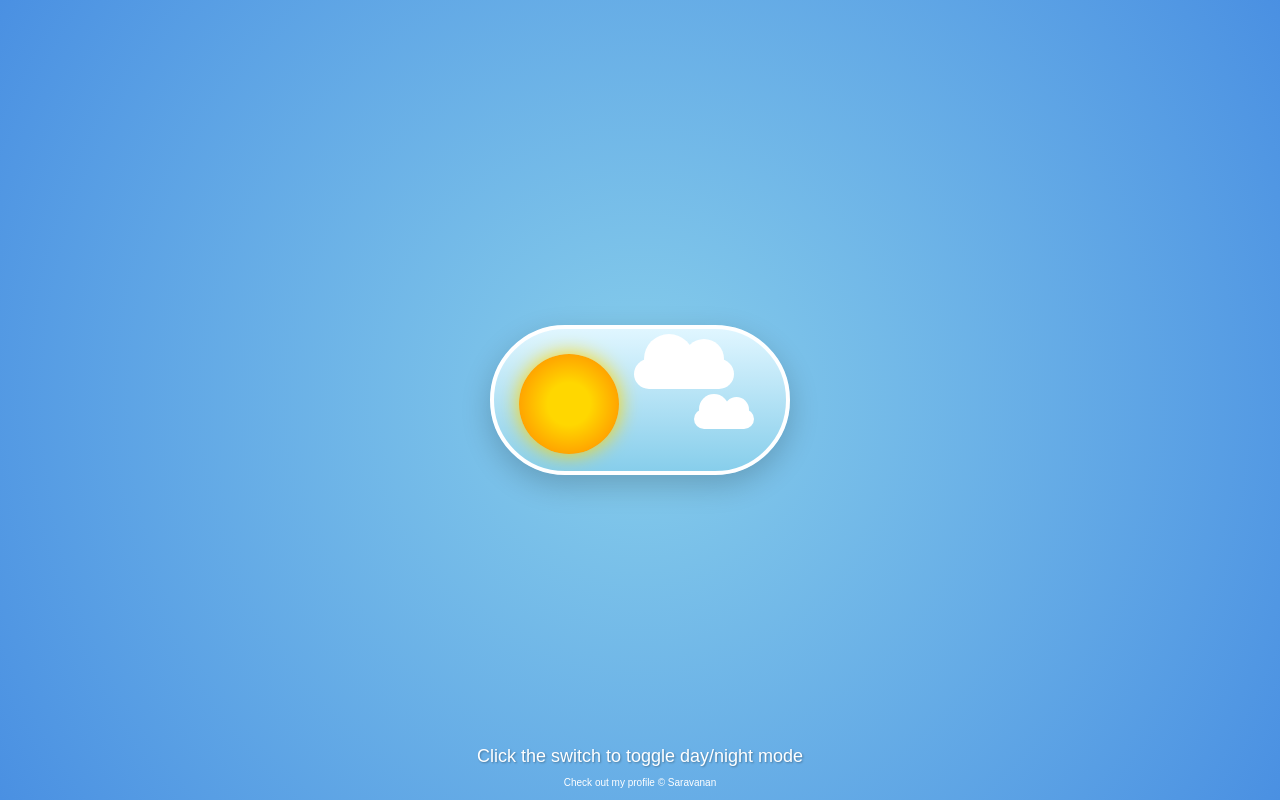
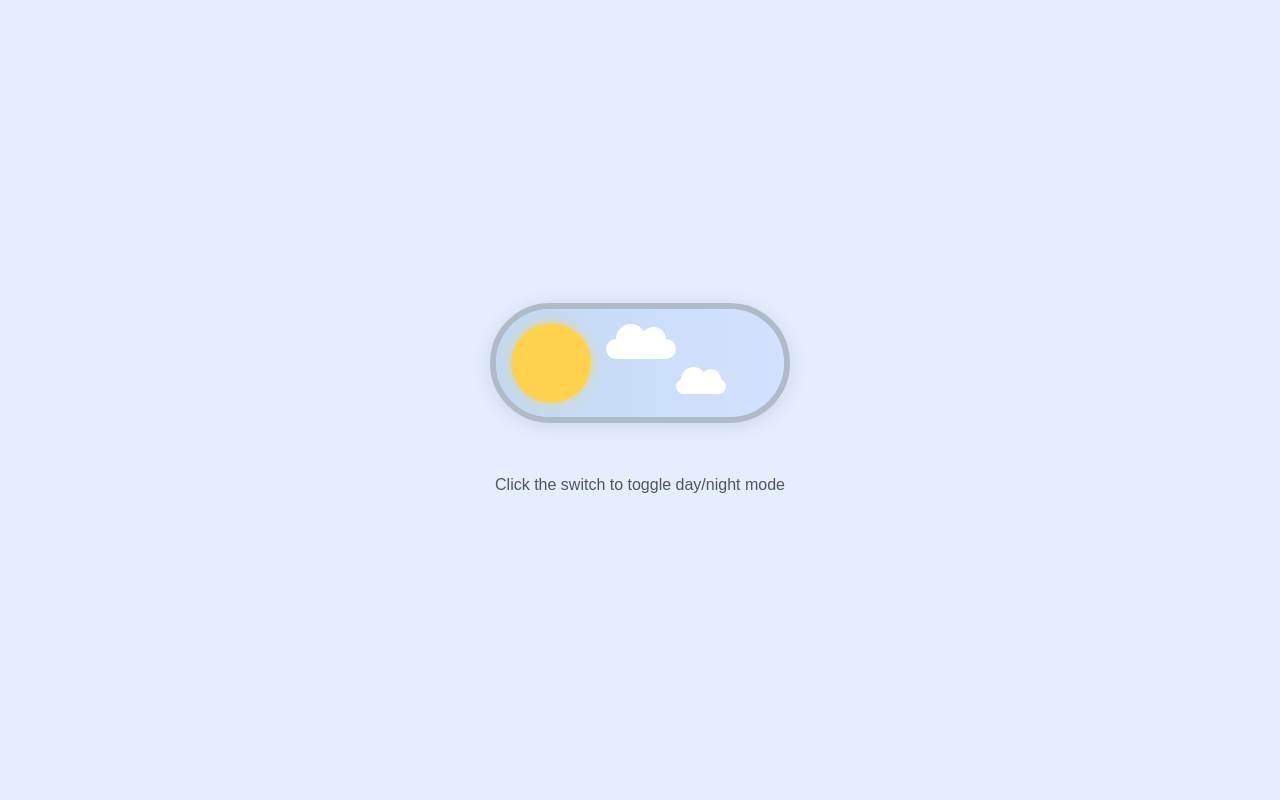
Before and after one commit to SANNNNN-123/minihackathon, a Next.js app: page / in a window 1280 px wide. Built offline with nearby package versions, Linux system fonts and the light colour scheme.

Commit message:
switch design

```diff
--- a/src/app/globals.css
+++ b/src/app/globals.css
@@ -19,6 +19,7 @@ html {
   height: 100%;
   font-family: Arial, sans-serif;
   overflow: hidden;
+  background-color: #e5eeff;
 }
 
 body {
@@ -26,8 +27,11 @@ body {
   flex-direction: column;
   justify-content: center;
   align-items: center;
-  background: radial-gradient(circle at center, #87ceeb, #4a90e2);
-  transition: background 0.5s ease;
+  transition: background-color 0.5s ease;
+}
+
+body.night {
+  background-color: #2c3149;
 }
 
 body::after {
@@ -53,19 +57,20 @@ body.night::after {
   flex-direction: column;
   justify-content: center;
   align-items: center;
+  gap: 30px;
 }
 
 .switch {
   position: relative;
   width: 300px;
-  height: 150px;
-  background: linear-gradient(0deg, #87ceeb 0%, #e0f6ff 100%);
-  border-radius: 75px;
+  height: 120px;
+  border-radius: 60px;
   cursor: pointer;
-  transition: all 1s cubic-bezier(0.68, -0.55, 0.27, 1.55);
-  box-shadow: 0 10px 30px rgba(0, 0, 0, 0.2);
+  transition: all 0.4s ease;
+  box-shadow: 0 3px 20px rgba(0, 0, 0, 0.1);
   overflow: hidden;
-  border: 4px solid #ffffff;
+  background-color: #d3e1ff;
+  border: 6px solid #afbcc7;
 }
 
 .switch input {
@@ -80,38 +85,64 @@ body.night::after {
   left: 0;
   right: 0;
   bottom: 0;
-  transition: 1s;
-}
-
-.sun,
-.moon {
-  position: absolute;
-  width: 100px;
-  height: 100px;
-  border-radius: 50%;
-  top: 25px;
-  transition: 1s;
+  transition: 0.4s;
+  border-radius: 60px;
+  background: linear-gradient(to right, #c1daf3, #d3e1ff);
+  overflow: hidden;
 }
 
 .sun {
-  background: radial-gradient(circle, #ffd700 30%, #ffa500 70%);
-  left: 25px;
-  box-shadow: 0 0 20px #ffd700;
-  transform: scale(1);
+  position: absolute;
+  width: 80px;
+  height: 80px;
+  border-radius: 50%;
+  top: 14px;
+  left: 15px;
+  background: #ffd24d;
+  box-shadow: 0 0 15px rgba(255, 210, 77, 0.5);
+  transition: 0.4s;
 }
 
 .moon {
-  background: radial-gradient(circle, #f4f4f4 30%, #e0e0e0 70%);
-  right: -120px;
-  box-shadow: 0 0 20px #f4f4f4;
-  transform: scale(0);
+  position: absolute;
+  width: 80px;
+  height: 80px;
+  border-radius: 50%;
+  top: 14px;
+  right: 15px;
+  background: #eef2f7;
+  box-shadow: 0 0 10px rgba(255, 255, 255, 0.3);
+  transition: 0.4s;
+  transform: translateX(300px);
+}
+
+.moon::before {
+  content: "";
+  position: absolute;
+  width: 16px;
+  height: 16px;
+  background: #c4c9d1;
+  border-radius: 50%;
+  top: 18px;
+  left: 25px;
+}
+
+.moon::after {
+  content: "";
+  position: absolute;
+  width: 22px;
+  height: 22px;
+  background: #d1d6de;
+  border-radius: 50%;
+  top: 40px;
+  left: 45px;
 }
 
 .cloud {
+  position: absolute;
   background-color: white;
-  border-radius: 50px;
-  position: absolute;
-  transition: 1s;
+  border-radius: 20px;
+  transition: 0.4s;
 }
 
 .cloud::before,
@@ -123,161 +154,137 @@ body.night::after {
 }
 
 .cloud1 {
-  width: 100px;
-  height: 30px;
+  width: 70px;
+  height: 20px;
   top: 30px;
-  left: 140px;
+  left: 110px;
 }
 
 .cloud1::before {
-  width: 50px;
-  height: 50px;
-  top: -25px;
+  width: 30px;
+  height: 30px;
+  top: -15px;
   left: 10px;
 }
 
 .cloud1::after {
-  width: 40px;
-  height: 40px;
-  top: -20px;
+  width: 25px;
+  height: 25px;
+  top: -12px;
   right: 10px;
 }
 
 .cloud2 {
-  width: 60px;
-  height: 20px;
-  top: 80px;
-  left: 200px;
+  width: 50px;
+  height: 15px;
+  top: 70px;
+  left: 180px;
 }
 
 .cloud2::before {
-  width: 30px;
-  height: 30px;
-  top: -15px;
+  width: 25px;
+  height: 25px;
+  top: -12px;
   left: 5px;
 }
 
 .cloud2::after {
-  width: 25px;
-  height: 25px;
-  top: -12px;
+  width: 20px;
+  height: 20px;
+  top: -10px;
   right: 5px;
 }
 
 .star {
   position: absolute;
   background-color: white;
-  clip-path: polygon(
-    50% 0%,
-    61% 35%,
-    98% 35%,
-    68% 57%,
-    79% 91%,
-    50% 70%,
-    21% 91%,
-    32% 57%,
-    2% 35%,
-    39% 35%
-  );
+  width: 3px;
+  height: 3px;
+  border-radius: 50%;
   opacity: 0;
-  transition: 1s;
+  transition: 0.4s;
 }
 
 .star1 {
-  width: 20px;
-  height: 20px;
   top: 30px;
-  left: 40px;
-}
-.star2 {
-  width: 15px;
-  height: 15px;
-  top: 60px;
-  left: 80px;
-}
-.star3 {
-  width: 10px;
-  height: 10px;
-  top: 100px;
   left: 60px;
 }
+
+.star2 {
+  top: 50px;
+  left: 100px;
+}
+
+.star3 {
+  top: 20px;
+  left: 150px;
+}
+
 .star4 {
-  width: 12px;
-  height: 12px;
+  top: 80px;
+  left: 190px;
+}
+
+.star5 {
   top: 40px;
-  left: 120px;
-}
-.star5 {
-  width: 8px;
-  height: 8px;
-  top: 80px;
-  left: 140px;
+  left: 220px;
 }
 
 input:checked + .slider {
-  background: linear-gradient(0deg, #1a1a2e 0%, #16213e 100%);
+  background: linear-gradient(to right, #1a1e31, #252c46);
 }
 
 input:checked + .slider .sun {
-  left: -120px;
-  transform: scale(0);
+  transform: translateX(-300px);
 }
 
 input:checked + .slider .moon {
-  right: 25px;
-  transform: scale(1);
+  transform: translateX(0);
 }
 
 input:checked + .slider .cloud {
-  transform: translateX(300px) scale(0);
+  opacity: 0;
+  transform: translateY(-100px);
 }
 
 input:checked + .slider .star {
   opacity: 1;
-  transform: scale(1.5);
 }
 
-@keyframes twinkle {
-  0%,
-  100% {
-    opacity: 1;
-  }
-  50% {
-    opacity: 0.5;
-  }
+.star1 {
+  width: 5px;
+  height: 5px;
 }
 
-input:checked + .slider .star {
-  animation: twinkle 2s infinite;
+.star2 {
+  width: 3px;
+  height: 3px;
 }
 
-input:checked + .slider .star1 {
-  animation-delay: 0s;
+.star3 {
+  width: 4px;
+  height: 4px;
 }
-input:checked + .slider .star2 {
-  animation-delay: 0.4s;
+
+.star4 {
+  width: 2px;
+  height: 2px;
 }
-input:checked + .slider .star3 {
-  animation-delay: 0.8s;
-}
-input:checked + .slider .star4 {
-  animation-delay: 1.2s;
-}
-input:checked + .slider .star5 {
-  animation-delay: 1.6s;
+
+.star5 {
+  width: 3px;
+  height: 3px;
 }
 
 .label {
-  position: fixed;
-  bottom: 30px;
-  font-size: 18px;
-  color: #ffffff;
-  text-shadow: 1px 1px 2px rgba(0, 0, 0, 0.3);
-  transition: color 1s ease;
+  font-size: 16px;
+  color: #555;
+  margin-top: 20px;
+  text-align: center;
 }
 
 body.night .label {
-  color: #e0e0e0;
+  color: #eee;
 }
 
 .copyright {
--- a/src/app/page.tsx
+++ b/src/app/page.tsx
@@ -19,7 +19,6 @@ export default function Home() {
   }, []);
 
   return (
-    <>
     <div className="container">
       <label className="switch">
         <input type="checkbox" id="toggleSwitch" />
@@ -35,11 +34,7 @@ export default function Home() {
           <div className="star star5"></div>
         </div>
       </label>
+      <div className="label">Click the switch to toggle day/night mode</div>
     </div>
-      <div className="label">Click the switch to toggle day/night mode</div>
-      <div className="copyright">
-        Check out my profile © <a href="https://saravanancodes.netlify.app/" target="_blank" style={{ color: "white" }}>Saravanan</a>
-      </div>
-    </>
   );
 }
```
Lines whose indentation alone changed are shown as unchanged.
